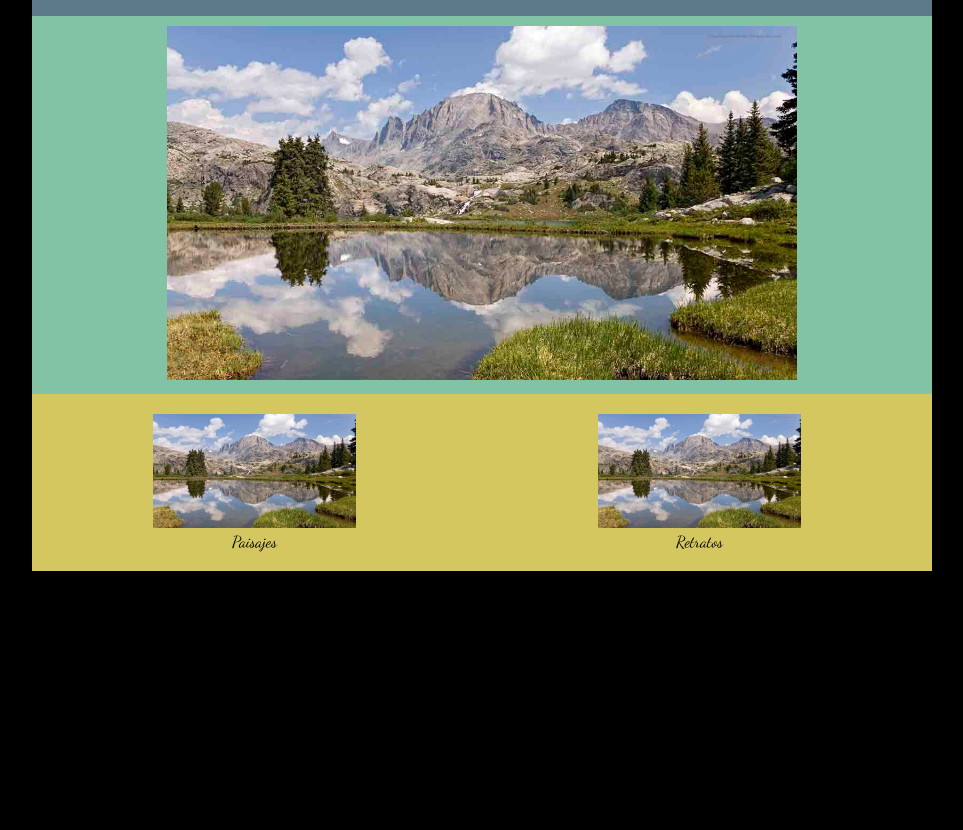
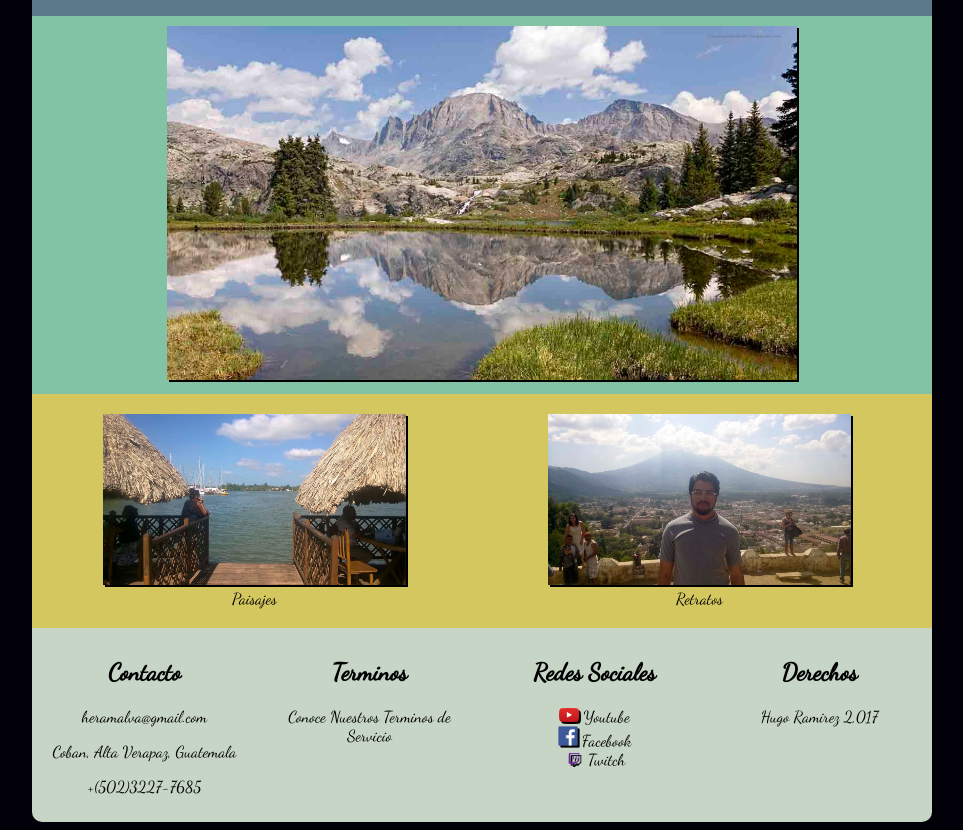
Before and after one commit to Heramalva/CSS_y_Diseno_Web_Responsive_Hugo_Ramirez, a plain HTML site: page index.html in a window 1280 px wide. Shown: the part 93-923 px from the top of the page, without its empty margins (158-1121 px from the left). Before the commit the page ends 800 px from the top, so only its background shows below. Drawn offline with Linux system fonts and the light colour scheme.

Commit message:
index terminado
index terminado

```diff
--- a/css/estilos.css
+++ b/css/estilos.css
@@ -1,5 +1,5 @@
 body{
-  background-color: black;
+  background-color: #02010a;
   font-family: Dancing Script;
 }
 .contenedor{
@@ -10,7 +10,7 @@ body{
   width:73%;
   text-align: left;
   padding: 10px;
-  text-shadow: 2px black;
+  text-shadow: 2px 2px black;
 }
 .enlaces{
   padding: 40px;
@@ -23,8 +23,8 @@ header{
   -webkit-display:flex;
   flex-flow: row wrap;
   -webkit-flex-flow: row wrap;
-  border-top-left-radius: 10px;
-  border-top-right-radius: 10px;
+  border-radius: 10px 10px 0px 0px;
+  -webkit-border-radius: 10px 10px 0px 0px;
 }
 a{
   color:white;
@@ -51,9 +51,27 @@ a{
   text-align: center;
 }
 .sec1 img, .sec2 img{
-  width:50%;
+  width:75%;
 }
 .secundario a{
   color:black;
   text-decoration:none;
 }
+footer{
+  background-color:#C6d5c5;
+  display: flex;
+  flex-flow: row;
+  border-radius: 0px 0px 10px 10px;
+  -webkit-border-radius: 0px 0px 10px 10px;
+}
+.pie1, .pie2, .pie3, .pie4{
+  padding:10px;
+  text-align: center;
+  width: 25%
+}
+#rs{
+  color:black;
+}
+img{
+ filter: drop-shadow(2px 2px black);
+}
--- a/index.html
+++ b/index.html
@@ -25,18 +25,38 @@
       </div>
       <div class="secundario">
         <div class="sec1">
-          <img src="imagenes/central.jpg">
+          <img src="imagenes/paisaje.jpg">
           <br>
           <a href="paisajes.html">Paisajes</a>
         </div>
         <div class="sec2">
-          <img src="imagenes/central.jpg">
+          <img src="imagenes/retrato.jpg">
           <br>
           <a href="retratos.html">Retratos</a>
         </div>
       </div>
     </section>
     <footer>
+      <div class="pie1">
+        <h2>Contacto</h2>
+        <p>heramalva@gmail.com</p>
+        <p>Coban, Alta Verapaz, Guatemala</p>
+        <p>+(502)3227-7685
+      </div>
+      <div class="pie2">
+        <h2>Terminos</h2>
+        <p>Conoce Nuestros Terminos de Servicio</p>
+      </div>
+      <div class="pie3">
+        <h2>Redes Sociales</h2>
+        <img src="imagenes/yt.png" width=20px><a id="rs" href="https://www.youtube.com/user/conejo266356"> Youtube</a><br>
+        <img src="imagenes/fb.png" width=20px><a id="rs" href="https://www.facebook.com/stuardo.ramirez.96"> Facebook</a><br>
+        <img src="imagenes/tw.png" width=20px><a id="rs" href="https://www.twitch.tv/conejooguh"> Twitch</a><br>
+      </div>
+      <div class="pie4">
+        <h2>Derechos</h2>
+        <p>Hugo Ramirez 2,017</p>
+      </div>
     </footer>
   </div>
 </body>
```
Also changed, not shown: imagenes/fb.png (added), imagenes/paisaje.jpg (added), imagenes/retrato.jpg (added), imagenes/tw.png (added), imagenes/yt.png (added).
